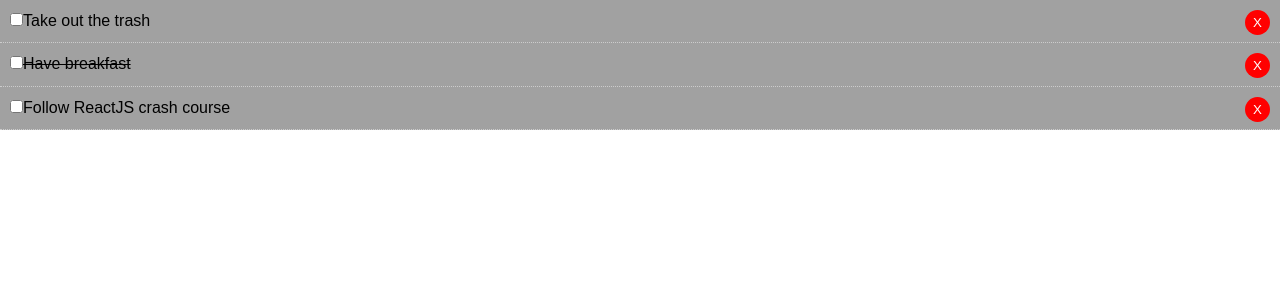
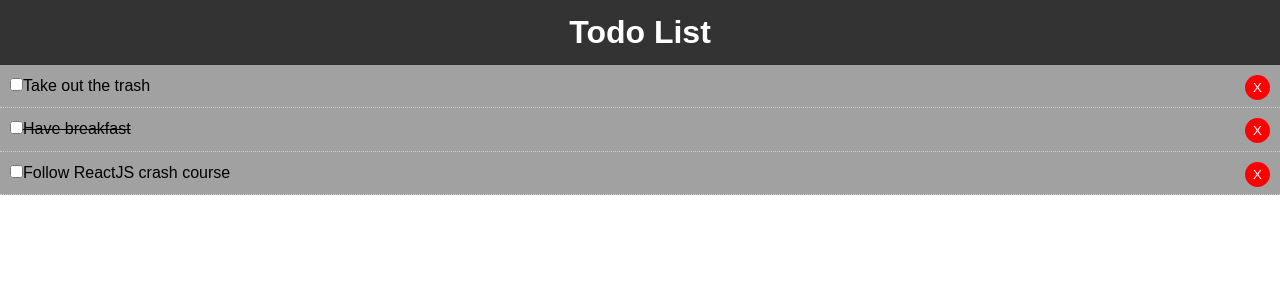
Before and after one commit to NikosMetaxakis/ReactJS-crash-course, a React (Create React App) app: page / in a window 1280 px wide. Shown: the top 300 px of the page. Built offline with nearby package versions, Linux system fonts and the light colour scheme.

Commit message:
added a styled header component

```diff
--- a/src/App.js
+++ b/src/App.js
@@ -1,4 +1,5 @@
 import './App.css';
+import Header from "./components/layout/Header"
 import Todos from "./components/Todos"
 import ConsoleLog from "./components/ConsoleLog"
 import { Component } from 'react';
@@ -44,6 +45,7 @@
   render(){
     return (
       <div className="App">
+        <Header />
         <Todos todos={this.state.todos} markComplete={this.markComplete}
         delTodo={this.delTodo}/>
 
--- /dev/null
+++ b/src/components/layout/Header.js
@@ -0,0 +1,18 @@
+import React from "react";
+
+function Header() {
+    return (
+        <header style={headerStyle}>
+            <h1>Todo List</h1>
+        </header>
+    )
+}
+
+const headerStyle = {
+    background: "#333",
+    color: "#fff",
+    textAlign: "center",
+    padding: "10px"
+}
+
+export default Header;
```
